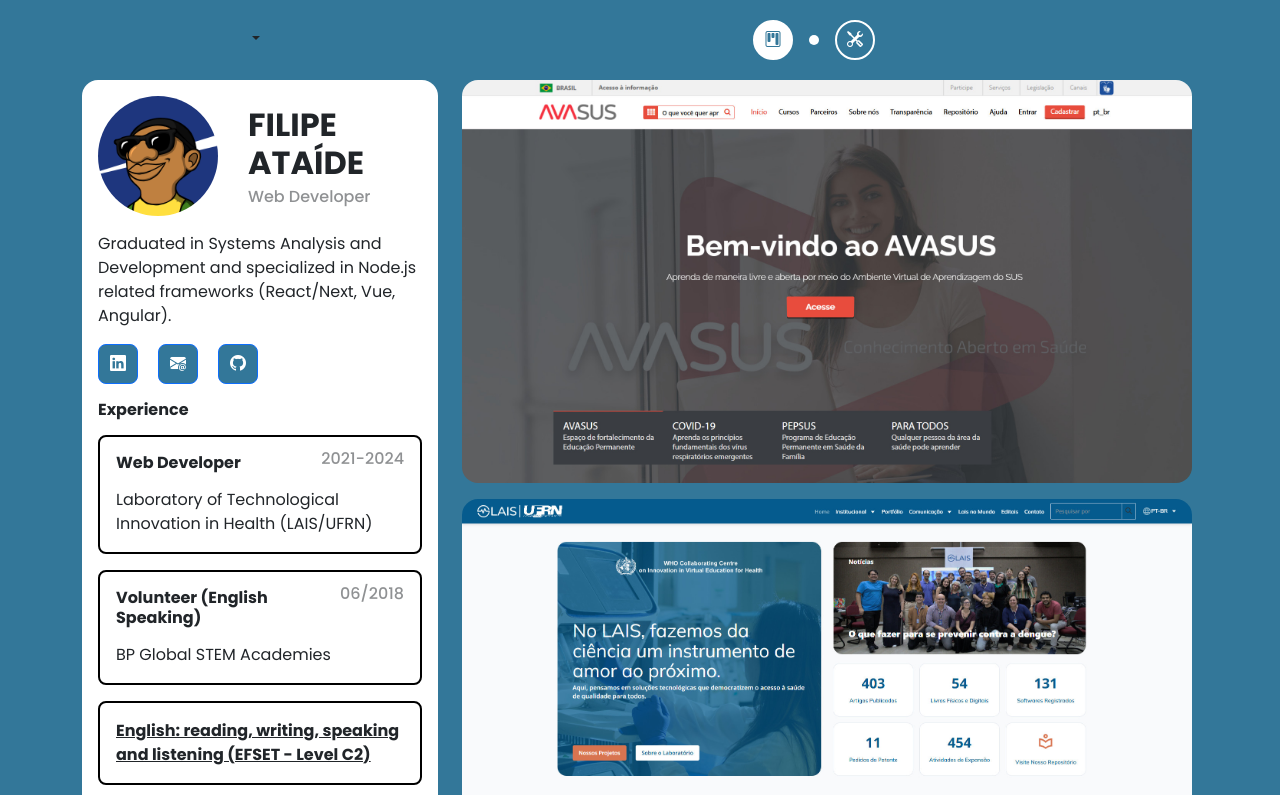
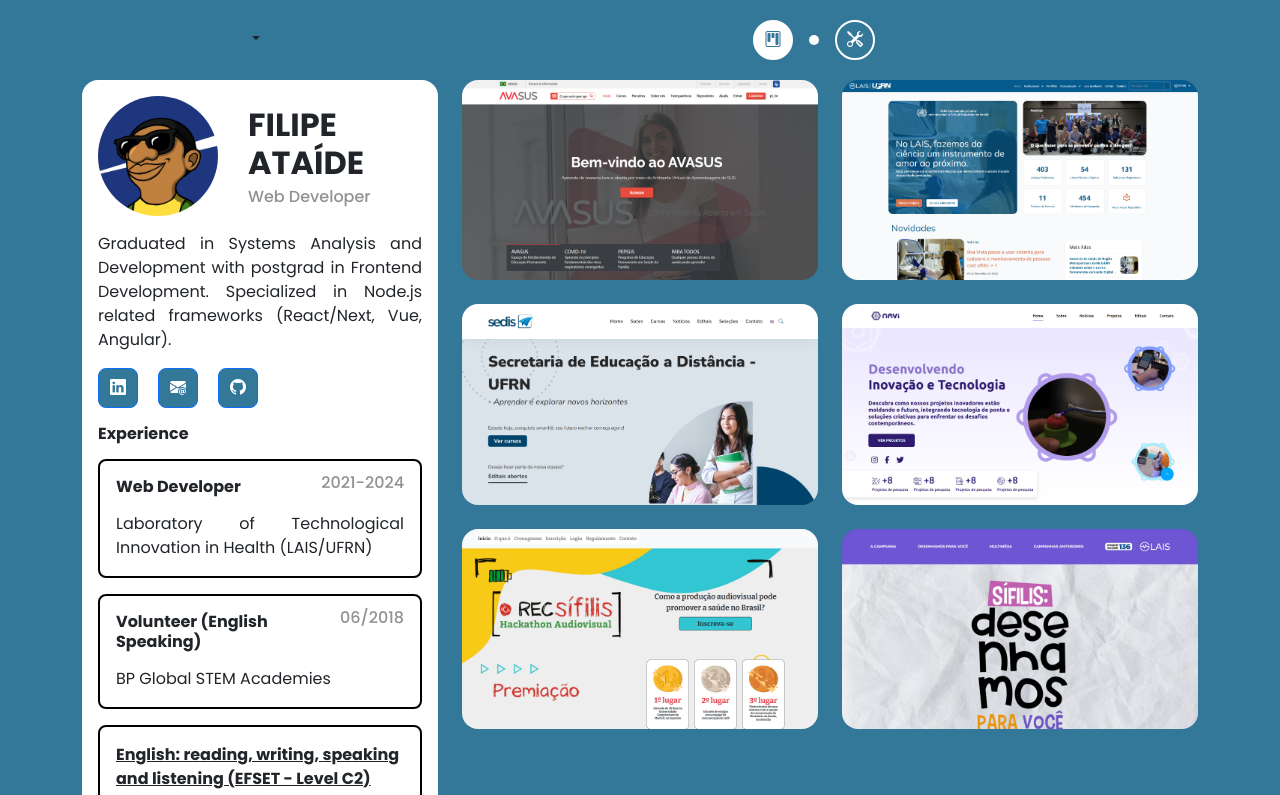
Before and after one commit to OliAtaide/portfolio_vue, a Vue app: page /1 in a window 1280 px wide. Shown: the top 795 px of the page. Built offline with nearby package versions, Linux system fonts and the light colour scheme.

Commit message:
add projetos em colunas

```diff
--- a/src/assets/style.scss
+++ b/src/assets/style.scss
@@ -22,7 +22,7 @@
     flex-direction: column;
     min-height: 100vh;
 
-    .footer{
+    .footer {
         margin-top: auto;
     }
 }
@@ -107,6 +107,9 @@
         width: 120px;
         height: 120px;
     }
+    .card-text {
+        text-align: justify !important;
+    }
 }
 
 .card-body,
@@ -119,13 +122,13 @@
 
 .profile-card,
 .skill-card,
-.list-group-item {
+.img-container {
     border-radius: 1em !important;
     border: none !important;
 }
 
 .skill-card,
-.list-group-item {
+.img-container {
     img {
         width: auto;
         height: 100%;
@@ -204,23 +207,21 @@
 
 /* List Group */
 
-.col {
-    position: relative;
-}
-.list-group {
-    overflow-y: scroll;
-    padding-right: 6px;
-    padding-bottom: 1em;
-    padding-top: 80px;
-    margin-top: -80px;
-    scroll-margin-top: 20px;
-    border-radius: 0 !important;
-}
+.main {
+    .row-projects {
+        row-gap: 1.5em;
 
-.list-group-item {
-    overflow: hidden;
-    border: none;
-    min-height: fit-content !important;
+        .img-container {
+            aspect-ratio: 16 / 9;
+            padding: 0;
+            border-radius: 1em;
+            overflow: hidden;
+
+            img {
+                width: 100% !important;
+            }
+        }
+    }
 }
 
 .skills {
--- a/src/i18n/index.js
+++ b/src/i18n/index.js
@@ -8,7 +8,7 @@
       profile: {
         subtitle: "Desenvolvedor Web",
         summary:
-          "Formado em Análise e Desenvolvimento de Sistemas e especializado em frameworks Node.js (React/Next, Vue, Angular).",
+          "Formado em Análise e Desenvolvimento de Sistemas com pós-graduação em Desenvolvimento Frontend.Especializado em frameworks Node.js (React/Next, Vue, Angular).",
         exp: {
           title: "Experiência",
           list: [
@@ -41,7 +41,7 @@
       profile: {
         subtitle: "Web Developer",
         summary:
-          "Graduated in Systems Analysis and Development and specialized in Node.js related frameworks (React/Next, Vue, Angular).",
+          "Graduated in Systems Analysis and Development with postgrad in Frontend Development. Specialized in Node.js related frameworks (React/Next, Vue, Angular).",
         exp: {
           title: "Experience",
           list: [
--- a/src/views/HomeView.vue
+++ b/src/views/HomeView.vue
@@ -33,13 +33,12 @@
 ];
 </script>
 <template>
-  <div class="list-group gap-3">
+  <div class="row row-projects">
+    <div class="col-md-6" v-for="(v, i) in projects" :key="i">
       <a
         target="_blank"
+        class="btn img-container"
         :href="v.url"
-      v-for="(v, i) in projects"
-      :key="i"
-      class="list-group-item p-0"
         :title="v.name"
         :alt="v.name"
       >
@@ -50,4 +49,5 @@
         />
       </a>
     </div>
+  </div>
 </template>
```
Lines whose indentation alone changed are shown as unchanged.
